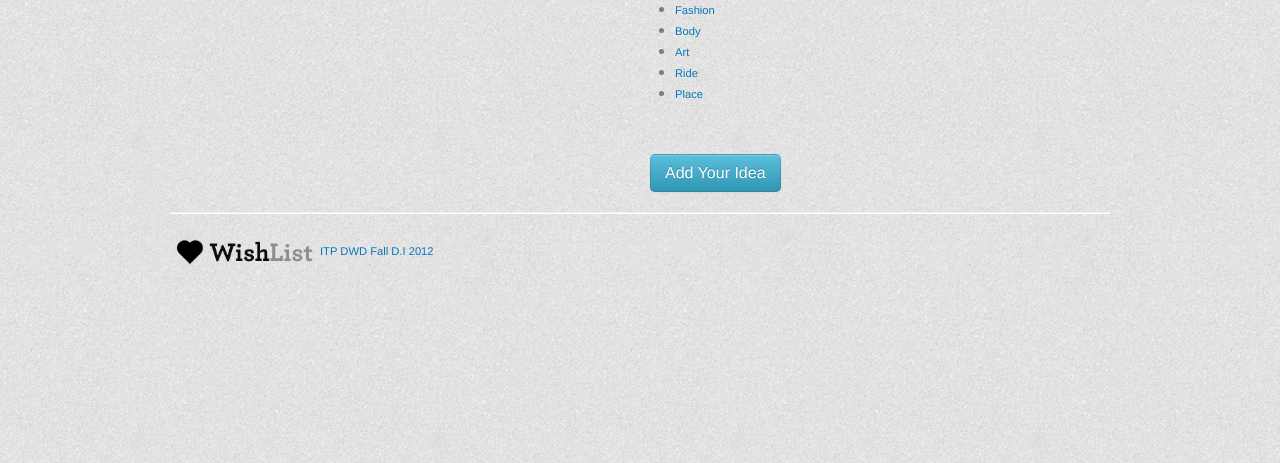
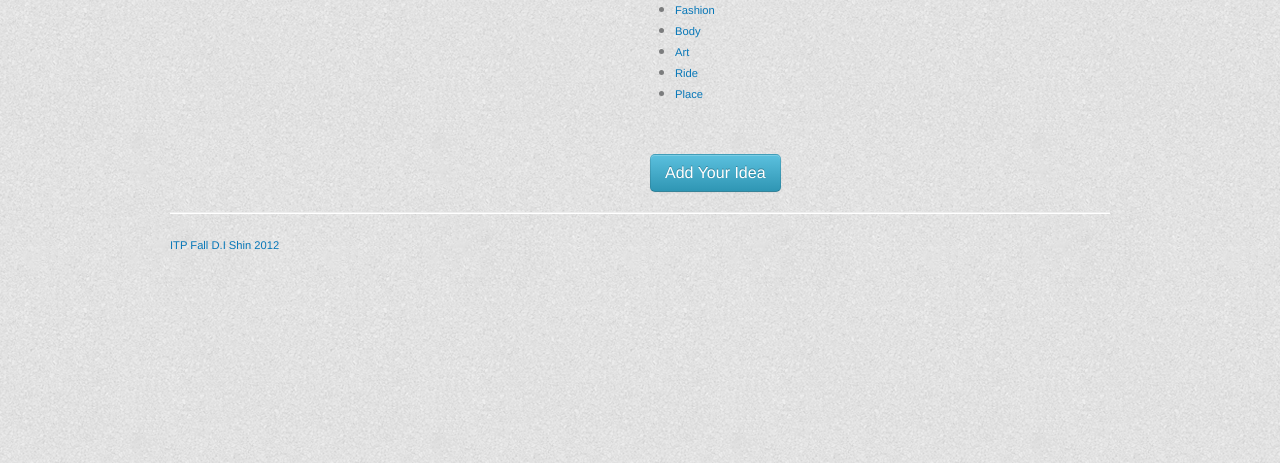
Before and after one commit to dishin/wishlist, a Flask app: page /category/1 in a window 1280 px wide. Shown: the part 204-667 px from the top of the page. Run offline with Flask 2, Linux system fonts and the light colour scheme; data that the repository does not hold is empty; parts of the project's set-up code (start-up, migrations or seed data) failed here and were passed over; some libraries are stand-ins or nearby versions; some web fonts are replaced.

Commit message:
updatehtml

```diff
--- a/templates/layout/main.html
+++ b/templates/layout/main.html
@@ -37,7 +37,7 @@
 
             <hr/>
             <footer>
-                <p><a href=""><img src="{{ url_for('static', filename='img/wishlist.png') }}"width= "150" height = "10">ITP DWD Fall D.I 2012</a>
+                <p><a href="">ITP Fall D.I Shin 2012</a>
                </p>
             </footer>
 
```
